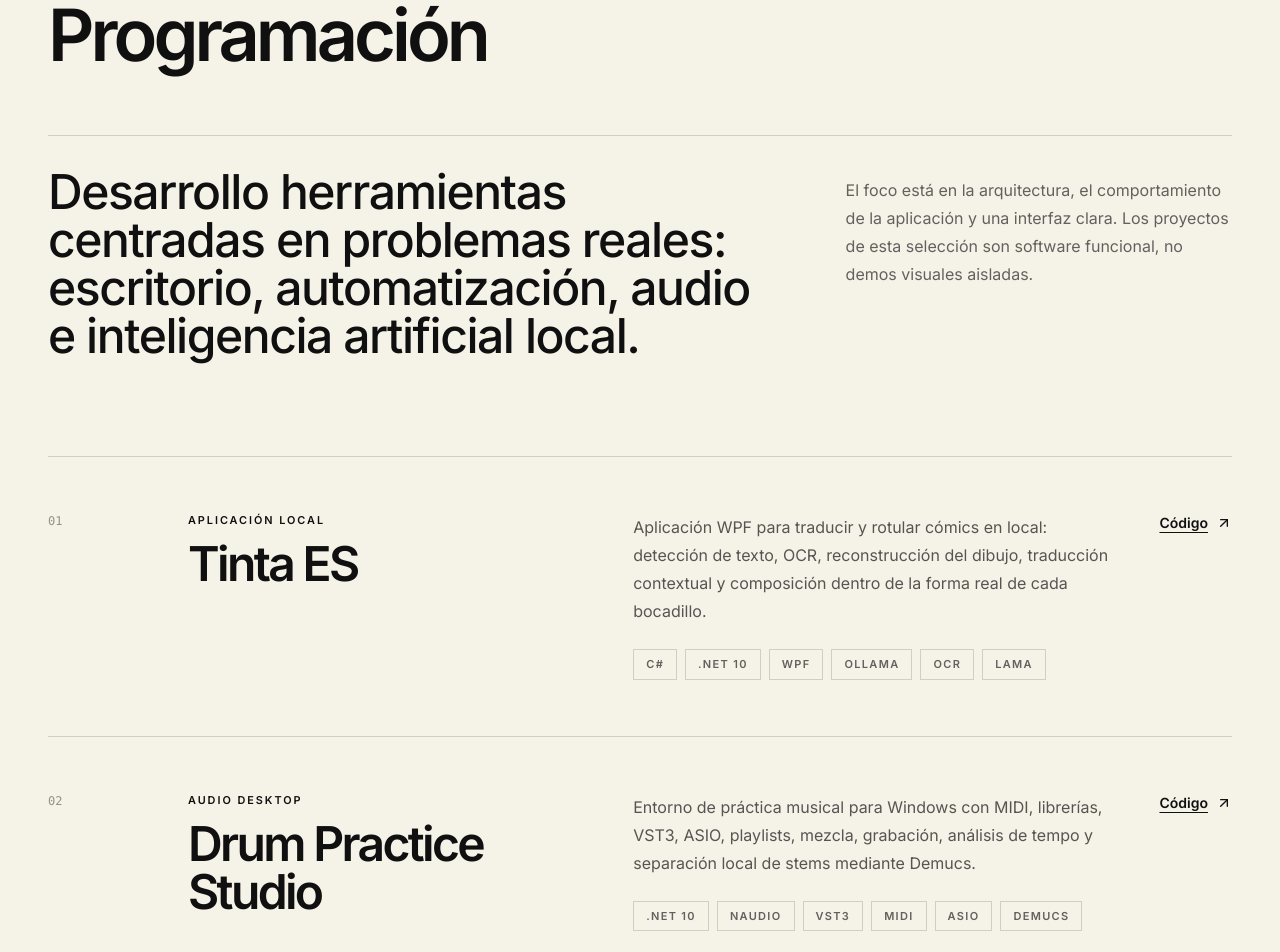
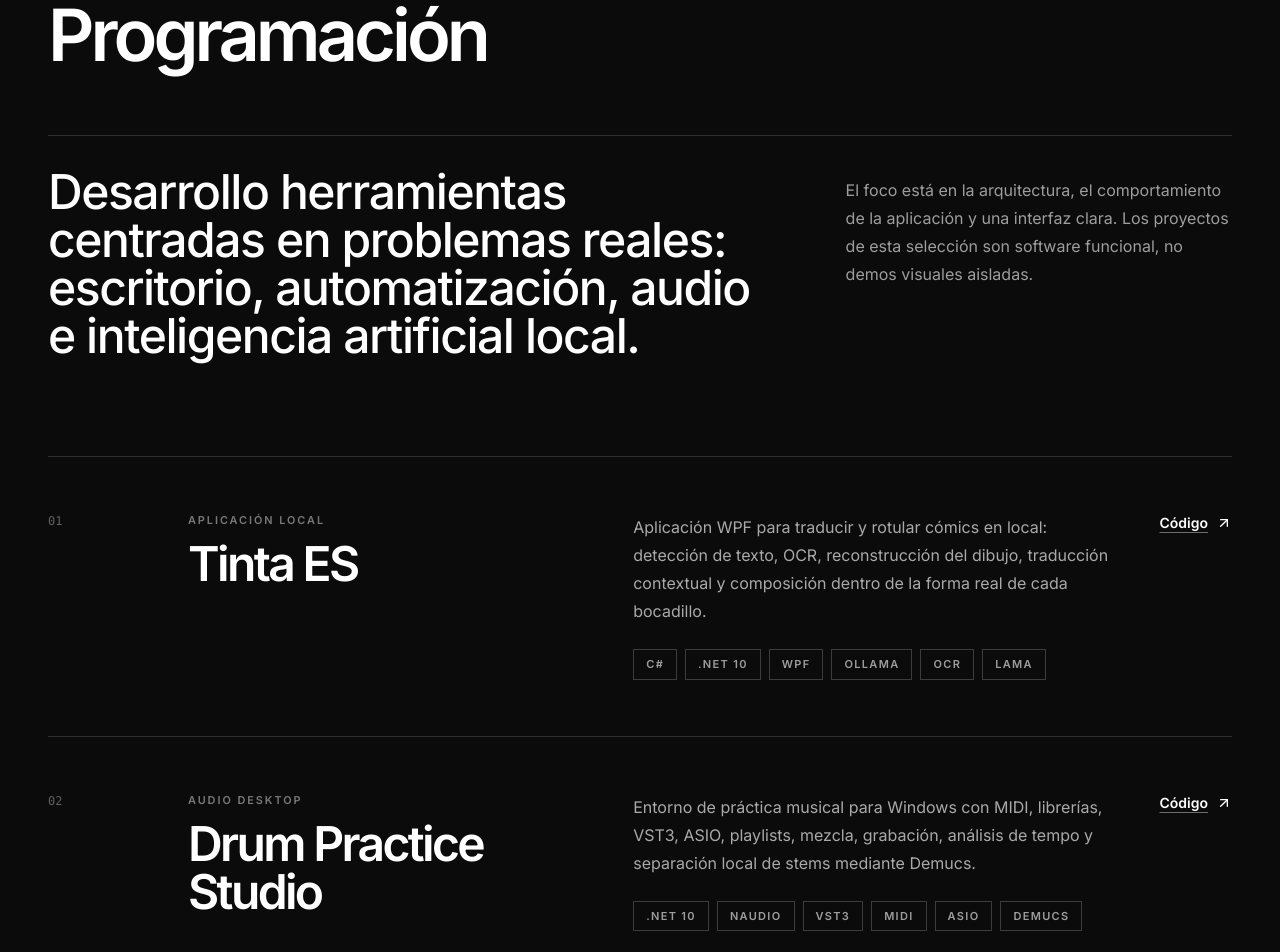
Before and after one commit to treska23/RubnPneal-Works, a Next.js app: page /development in a window 1280 px wide. Shown: the part 200-1152 px from the top of the page. Built offline with nearby package versions, Linux system fonts and the light colour scheme; a web font is replaced by a local one.

Commit message:
Invert programming page to dark theme

```diff
--- a/pages/development/index.tsx
+++ b/pages/development/index.tsx
@@ -3,9 +3,30 @@ import { ArrowUpRight, Github } from 'lucide-react';
 import SectionLayout from '@components/SectionLayout';
 
 const projects = [
-  { name: 'Tinta ES', status: 'Aplicación local', description: 'Aplicación WPF para traducir y rotular cómics en local: detección de texto, OCR, reconstrucción del dibujo, traducción contextual y composición dentro de la forma real de cada bocadillo.', tags: ['C#', '.NET 10', 'WPF', 'Ollama', 'OCR', 'LaMa'], href: 'https://github.com/treska23/TintaES' },
-  { name: 'Drum Practice Studio', status: 'Audio desktop', description: 'Entorno de práctica musical para Windows con MIDI, librerías, VST3, ASIO, playlists, mezcla, grabación, análisis de tempo y separación local de stems mediante Demucs.', tags: ['.NET 10', 'NAudio', 'VST3', 'MIDI', 'ASIO', 'Demucs'], href: 'https://github.com/treska23/Drumless' },
-  { name: 'ControlPCIA', status: 'Windows + Android', description: 'Sistema para controlar funciones concretas de un PC Windows desde el móvil: Wake-on-LAN, aplicaciones, ventanas, pantallas, multimedia, ratón y teclado remoto, con traducción local de órdenes mediante Ollama.', tags: ['.NET 10', 'Win32', 'Android', 'PowerShell', 'Ollama', 'LAN'], href: 'https://github.com/treska23/ControlPCIA' },
+  {
+    name: 'Tinta ES',
+    status: 'Aplicación local',
+    description:
+      'Aplicación WPF para traducir y rotular cómics en local: detección de texto, OCR, reconstrucción del dibujo, traducción contextual y composición dentro de la forma real de cada bocadillo.',
+    tags: ['C#', '.NET 10', 'WPF', 'Ollama', 'OCR', 'LaMa'],
+    href: 'https://github.com/treska23/TintaES',
+  },
+  {
+    name: 'Drum Practice Studio',
+    status: 'Audio desktop',
+    description:
+      'Entorno de práctica musical para Windows con MIDI, librerías, VST3, ASIO, playlists, mezcla, grabación, análisis de tempo y separación local de stems mediante Demucs.',
+    tags: ['.NET 10', 'NAudio', 'VST3', 'MIDI', 'ASIO', 'Demucs'],
+    href: 'https://github.com/treska23/Drumless',
+  },
+  {
+    name: 'ControlPCIA',
+    status: 'Windows + Android',
+    description:
+      'Sistema para controlar funciones concretas de un PC Windows desde el móvil: Wake-on-LAN, aplicaciones, ventanas, pantallas, multimedia, ratón y teclado remoto, con traducción local de órdenes mediante Ollama.',
+    tags: ['.NET 10', 'Win32', 'Android', 'PowerShell', 'Ollama', 'LAN'],
+    href: 'https://github.com/treska23/ControlPCIA',
+  },
 ];
 
 const capabilities = [
@@ -18,27 +39,103 @@ const capabilities = [
 export default function DevelopmentPage() {
   return (
     <>
-      <Head><title>Programación — RubnPneal</title><meta name="description" content="Proyectos de software y perfil técnico de RubnPneal." /></Head>
-      <div className="bg-[#f5f2e8]">
+      <Head>
+        <title>Programación — RubnPneal</title>
+        <meta
+          name="description"
+          content="Proyectos de software y perfil técnico de RubnPneal."
+        />
+      </Head>
+
+      <div className="bg-[#0b0b0b] text-white">
         <SectionLayout eyebrow="Software" title="Programación">
-          <div className="grid gap-10 border-t border-black/15 pt-8 lg:grid-cols-[1.3fr_0.7fr] lg:gap-20">
-            <p className="max-w-4xl text-3xl font-medium leading-tight tracking-[-0.03em] sm:text-4xl lg:text-5xl">Desarrollo herramientas centradas en problemas reales: escritorio, automatización, audio e inteligencia artificial local.</p>
-            <p className="max-w-xl text-base leading-7 text-black/60 lg:pt-2">El foco está en la arquitectura, el comportamiento de la aplicación y una interfaz clara. Los proyectos de esta selección son software funcional, no demos visuales aisladas.</p>
+          <div className="grid gap-10 border-t border-white/15 pt-8 lg:grid-cols-[1.3fr_0.7fr] lg:gap-20">
+            <p className="max-w-4xl text-3xl font-medium leading-tight tracking-[-0.03em] sm:text-4xl lg:text-5xl">
+              Desarrollo herramientas centradas en problemas reales: escritorio,
+              automatización, audio e inteligencia artificial local.
+            </p>
+            <p className="max-w-xl text-base leading-7 text-white/60 lg:pt-2">
+              El foco está en la arquitectura, el comportamiento de la aplicación y una
+              interfaz clara. Los proyectos de esta selección son software funcional, no
+              demos visuales aisladas.
+            </p>
           </div>
         </SectionLayout>
+
         <section className="mx-auto max-w-[1440px] px-5 pb-20 sm:px-8 sm:pb-28 lg:px-12">
-          <div className="border-t border-black/15">
+          <div className="border-t border-white/15">
             {projects.map((project, index) => (
-              <article key={project.name} className="grid gap-8 border-b border-black/15 py-10 lg:grid-cols-[100px_1fr_1.2fr_auto] lg:items-start lg:gap-10 lg:py-14">
-                <span className="font-mono text-xs text-black/40">0{index + 1}</span>
-                <div><p className="eyebrow">{project.status}</p><h2 className="display-title mt-3 text-4xl sm:text-5xl">{project.name}</h2></div>
-                <div><p className="max-w-2xl text-base leading-7 text-black/65">{project.description}</p><div className="mt-6 flex flex-wrap gap-2">{project.tags.map((tag) => <span key={tag} className="border border-black/15 px-3 py-1.5 text-[11px] font-semibold uppercase tracking-[0.12em] text-black/60">{tag}</span>)}</div></div>
-                <a href={project.href} target="_blank" rel="noreferrer" className="inline-flex items-center gap-2 text-sm font-semibold underline underline-offset-4">Código <ArrowUpRight className="h-4 w-4" /></a>
+              <article
+                key={project.name}
+                className="grid gap-8 border-b border-white/15 py-10 lg:grid-cols-[100px_1fr_1.2fr_auto] lg:items-start lg:gap-10 lg:py-14"
+              >
+                <span className="font-mono text-xs text-white/35">0{index + 1}</span>
+                <div>
+                  <p className="eyebrow text-white/45">{project.status}</p>
+                  <h2 className="display-title mt-3 text-4xl text-white sm:text-5xl">
+                    {project.name}
+                  </h2>
+                </div>
+                <div>
+                  <p className="max-w-2xl text-base leading-7 text-white/65">
+                    {project.description}
+                  </p>
+                  <div className="mt-6 flex flex-wrap gap-2">
+                    {project.tags.map((tag) => (
+                      <span
+                        key={tag}
+                        className="border border-white/20 px-3 py-1.5 text-[11px] font-semibold uppercase tracking-[0.12em] text-white/60"
+                      >
+                        {tag}
+                      </span>
+                    ))}
+                  </div>
+                </div>
+                <a
+                  href={project.href}
+                  target="_blank"
+                  rel="noreferrer"
+                  className="inline-flex items-center gap-2 text-sm font-semibold text-white underline decoration-white/40 underline-offset-4 transition-colors hover:text-white/65"
+                >
+                  Código <ArrowUpRight className="h-4 w-4" />
+                </a>
               </article>
             ))}
           </div>
         </section>
-        <section className="bg-[#111] text-white"><div className="mx-auto max-w-[1440px] px-5 py-20 sm:px-8 sm:py-24 lg:px-12"><div className="grid gap-12 lg:grid-cols-[0.8fr_1.2fr] lg:gap-20"><div><p className="eyebrow text-white/45">Perfil técnico</p><h2 className="display-title mt-4 text-4xl sm:text-6xl">Tecnología al servicio del uso.</h2></div><div className="border-t border-white/15">{capabilities.map(([title, value]) => <div key={title} className="grid gap-2 border-b border-white/15 py-6 sm:grid-cols-[0.8fr_1.2fr]"><span className="text-sm font-semibold">{title}</span><span className="text-sm leading-6 text-white/55">{value}</span></div>)}<a href="https://github.com/treska23" target="_blank" rel="noreferrer" className="mt-8 inline-flex items-center gap-2 border-b border-white pb-1 text-sm font-semibold"><Github className="h-4 w-4" /> Ver GitHub completo <ArrowUpRight className="h-4 w-4" /></a></div></div></div></section>
+
+        <section className="border-t border-white/10 bg-[#141414] text-white">
+          <div className="mx-auto max-w-[1440px] px-5 py-20 sm:px-8 sm:py-24 lg:px-12">
+            <div className="grid gap-12 lg:grid-cols-[0.8fr_1.2fr] lg:gap-20">
+              <div>
+                <p className="eyebrow text-white/45">Perfil técnico</p>
+                <h2 className="display-title mt-4 text-4xl sm:text-6xl">
+                  Tecnología al servicio del uso.
+                </h2>
+              </div>
+              <div className="border-t border-white/15">
+                {capabilities.map(([title, value]) => (
+                  <div
+                    key={title}
+                    className="grid gap-2 border-b border-white/15 py-6 sm:grid-cols-[0.8fr_1.2fr]"
+                  >
+                    <span className="text-sm font-semibold">{title}</span>
+                    <span className="text-sm leading-6 text-white/55">{value}</span>
+                  </div>
+                ))}
+                <a
+                  href="https://github.com/treska23"
+                  target="_blank"
+                  rel="noreferrer"
+                  className="mt-8 inline-flex items-center gap-2 border-b border-white pb-1 text-sm font-semibold"
+                >
+                  <Github className="h-4 w-4" /> Ver GitHub completo{' '}
+                  <ArrowUpRight className="h-4 w-4" />
+                </a>
+              </div>
+            </div>
+          </div>
+        </section>
       </div>
     </>
   );
```
